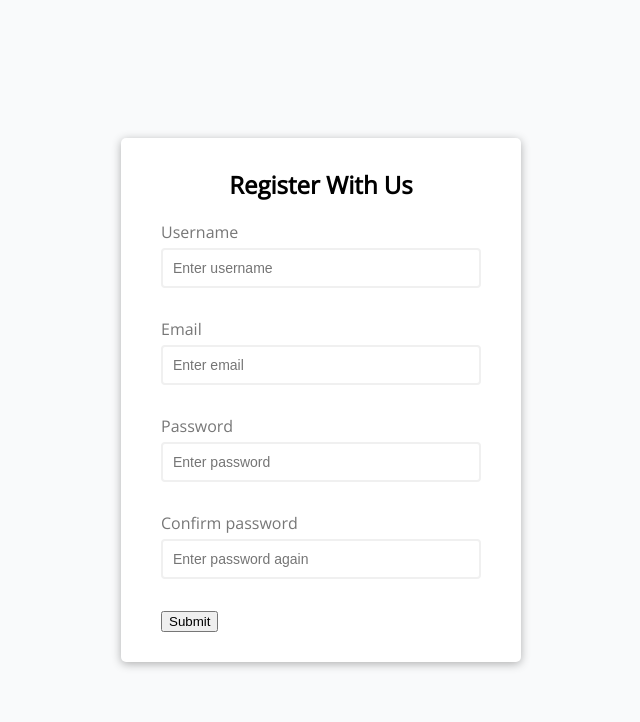
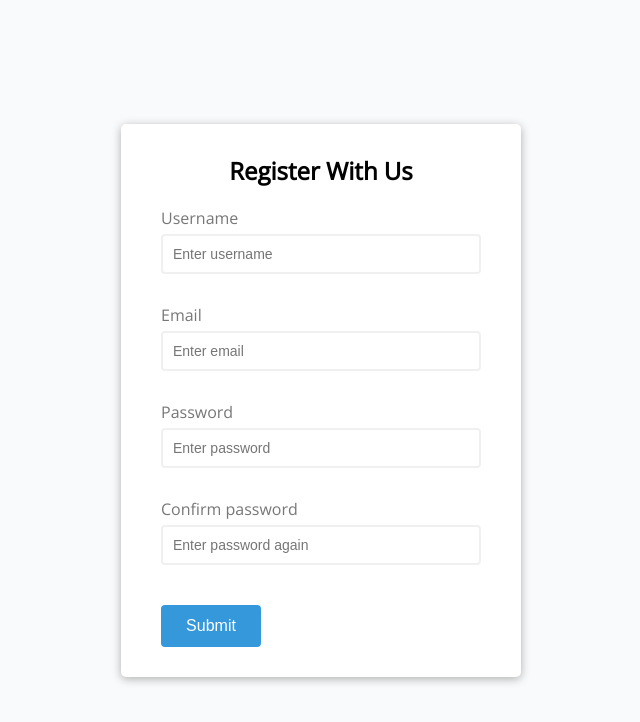
Before and after one commit to TechSnazzy/p1-form-validator, a plain HTML site: page index.html in a window 1280 px wide. Shown: the whole page, without its empty margins (319-959 px from the left). Drawn offline with nearby package versions, Linux system fonts and the light colour scheme.

Commit message:
Style the button

```diff
--- a/style.css
+++ b/style.css
@@ -80,3 +80,16 @@ h2 {
 .form-control.error small {
   visibility: visible;
 }
+
+.form button {
+  cursor: pointer;
+  background-color: #3498db;
+  border: 2px solid #3498db;
+  border-radius: 4px;
+  color: white;
+  display: block;
+  font-size: 16px;
+  padding: 10px;
+  margin-top: 20px;
+  width: 100px;
+}
```
